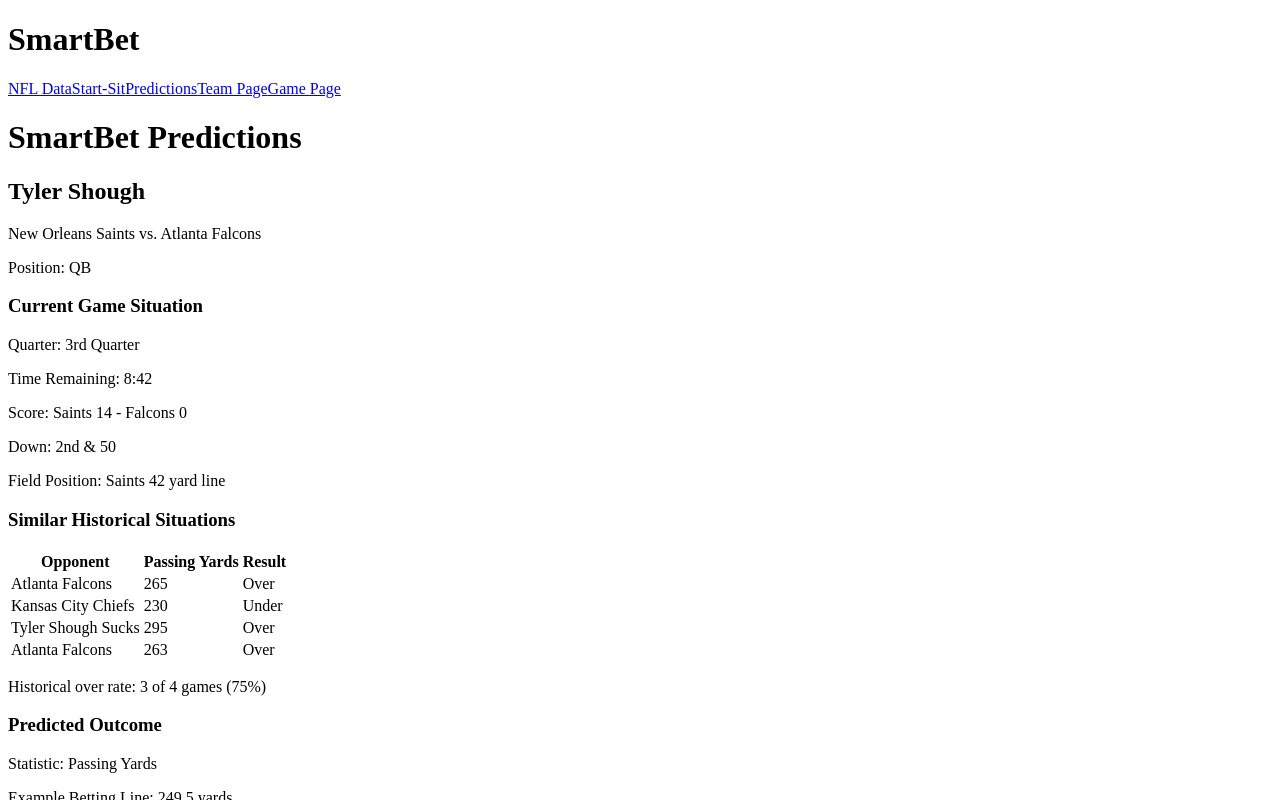
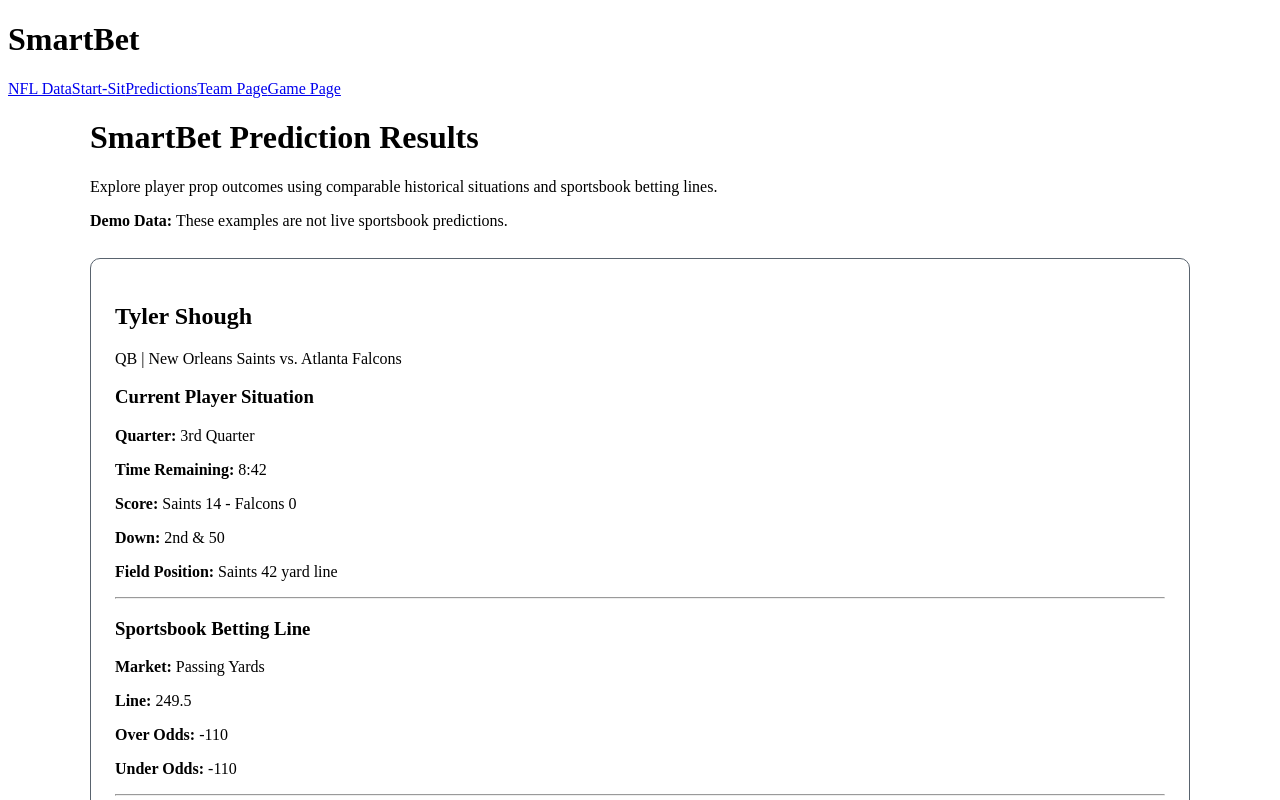
Before and after one commit to CSC-3380-Fall-2026/Team-3, a React (Vite) app in the folder frontend/: page / in a window 1280 px wide. Both pictures are taken after a click on the link "Predictions". Shown: the top 800 px of the page. Built offline with nearby package versions, Linux system fonts and the light colour scheme; no server answers.

Commit message:
Build prediction results interface with historical stats and implied odds

```diff
--- a/frontend/src/data/predictionmockdata.ts
+++ b/frontend/src/data/predictionmockdata.ts
@@ -14,13 +14,15 @@ export const mockPredictions = [
 
 statistic: "Passing Yards",
     bettingLine: 249.5,
+    overOdds: -110,
+    underOdds: -110,
     projectedValue: 275,
     predictedOutcome: "Over",
     estimatedProbability: 62,
     similarSituations: [
       { opponent: "Atlanta Falcons", yards: 265 },
       { opponent: "Kansas City Chiefs", yards: 230 },
-      { opponent: "Tyler Shough Sucks", yards: 295 },
+      { opponent: "Tampa Bay Buccaneers", yards: 295 },
       { opponent: "Atlanta Falcons", yards: 263 },
     ],
   },
@@ -40,6 +42,8 @@ statistic: "Passing Yards",
 
     statistic: "Rushing Yards",
     bettingLine: 84.5,
+    overOdds: -115,
+    underOdds: -105,
     projectedValue: 98,
     predictedOutcome: "Over",
     estimatedProbability: 58,
--- a/frontend/src/pages/predictionresultspage.tsx
+++ b/frontend/src/pages/predictionresultspage.tsx
@@ -1,67 +1,322 @@
+
 import { mockPredictions } from "../data/predictionmockdata";
+
+type HistoricalGame = {
+  opponent: string;
+  yards: number;
+};
+
+type Prediction = {
+  player: string;
+  team: string;
+  opponent: string;
+  position: string;
+  gameSituation: {
+    quarter: string;
+    timeRemaining: string;
+    score: string;
+    down: string;
+    fieldPosition: string;
+  };
+  statistic: string;
+  bettingLine: number;
+  projectedValue: number;
+  predictedOutcome: string;
+  estimatedProbability: number;
+  overOdds?: number;
+  underOdds?: number;
+  similarSituations: HistoricalGame[];
+};
+
+function impliedProbability(odds?: number): number | null {
+  if (
+    odds === undefined ||
+    !Number.isFinite(odds) ||
+    Math.abs(odds) < 100
+  ) {
+    return null;
+  }
+
+  if (odds < 0) {
+    return (Math.abs(odds) / (Math.abs(odds) + 100)) * 100;
+  }
+
+  return (100 / (odds + 100)) * 100;
+}
+
+function formatOdds(odds?: number): string {
+  if (odds === undefined) return "Unavailable";
+  return odds > 0 ? `+${odds}` : String(odds);
+}
+
 function PredictionResultsPage() {
+  const predictions: Prediction[] = mockPredictions;
+
   return (
-    <main>
-    <h1> SmartBet Predictions </h1>
-        {mockPredictions.map((prediction) => {
-        const gamesOver = prediction.similarSituations.filter(
+    <main style={{ maxWidth: "1100px", margin: "0 auto" }}>
+      <h1>SmartBet Prediction Results</h1>
+
+      <p>
+        Explore player prop outcomes using comparable historical
+        situations and sportsbook betting lines.
+      </p>
+
+      <p>
+        <strong>Demo Data:</strong> These examples are not live
+        sportsbook predictions.
+      </p>
+
+      {predictions.length === 0 && (
+        <p>No prediction results are available.</p>
+      )}
+
+      {predictions.map((prediction, predictionIndex) => {
+        const games = prediction.similarSituations;
+        const sampleSize = games.length;
+
+        const totalYards = games.reduce(
+          (sum, game) => sum + game.yards,
+          0
+        );
+
+        const historicalAverage =
+          sampleSize > 0 ? totalYards / sampleSize : null;
+
+        const gamesOver = games.filter(
           (game) => game.yards > prediction.bettingLine
         ).length;
 
-        const historicalOverRate = Math.round(
-          (gamesOver / prediction.similarSituations.length) * 100
+        const gamesUnder = games.filter(
+          (game) => game.yards < prediction.bettingLine
+        ).length;
+
+        const gamesPush = games.filter(
+          (game) => game.yards === prediction.bettingLine
+        ).length;
+
+        const decidedGames = gamesOver + gamesUnder;
+
+        const overRate =
+          decidedGames > 0
+            ? (gamesOver / decidedGames) * 100
+            : null;
+
+        const underRate =
+          decidedGames > 0
+            ? (gamesUnder / decidedGames) * 100
+            : null;
+
+        const overImplied = impliedProbability(
+          prediction.overOdds
+        );
+
+        const underImplied = impliedProbability(
+          prediction.underOdds
         );
 
         return (
-          <section key={prediction.player}>
+          <section
+            key={`${prediction.player}-${predictionIndex}`}
+            style={{
+              margin: "28px 0",
+              padding: "24px",
+              border: "1px solid #59636e",
+              borderRadius: "10px",
+            }}
+          >
+            <header>
               <h2>{prediction.player}</h2>
+
               <p>
-              {prediction.team} vs. {prediction.opponent}
+                {prediction.position} | {prediction.team} vs.{" "}
+                {prediction.opponent}
               </p>
-            <p>Position: {prediction.position}</p>
+            </header>
 
-            <h3>Current Game Situation</h3>
-            <p>Quarter: {prediction.gameSituation.quarter}</p>
-            <p>Time Remaining: {prediction.gameSituation.timeRemaining}</p>
-            <p>Score: {prediction.gameSituation.score}</p>
-            <p>Down: {prediction.gameSituation.down}</p>
-            <p>Field Position: {prediction.gameSituation.fieldPosition}</p>
+            <h3>Current Player Situation</h3>
 
-            <h3>Similar Historical Situations</h3>
+            <p>
+              <strong>Quarter:</strong>{" "}
+              {prediction.gameSituation.quarter}
+            </p>
+
+            <p>
+              <strong>Time Remaining:</strong>{" "}
+              {prediction.gameSituation.timeRemaining}
+            </p>
+
+            <p>
+              <strong>Score:</strong>{" "}
+              {prediction.gameSituation.score}
+            </p>
+
+            <p>
+              <strong>Down:</strong>{" "}
+              {prediction.gameSituation.down}
+            </p>
+
+            <p>
+              <strong>Field Position:</strong>{" "}
+              {prediction.gameSituation.fieldPosition}
+            </p>
+
+            <hr />
+
+            <h3>Sportsbook Betting Line</h3>
+
+            <p>
+              <strong>Market:</strong> {prediction.statistic}
+            </p>
+
+            <p>
+              <strong>Line:</strong> {prediction.bettingLine}
+            </p>
+
+            <p>
+              <strong>Over Odds:</strong>{" "}
+              {formatOdds(prediction.overOdds)}
+            </p>
+
+            <p>
+              <strong>Under Odds:</strong>{" "}
+              {formatOdds(prediction.underOdds)}
+            </p>
+
+            <hr />
+
+            <h3>Historical Comparison</h3>
+
+            <div
+              style={{
+                display: "grid",
+                gridTemplateColumns:
+                  "repeat(auto-fit, minmax(170px, 1fr))",
+                gap: "16px",
+                marginBottom: "20px",
+              }}
+            >
+              <div>
+                <h4>Comparable Games</h4>
+                <p>{sampleSize}</p>
+              </div>
+
+              <div>
+                <h4>Average Final Outcome</h4>
+                <p>
+                  {historicalAverage === null
+                    ? "No data"
+                    : historicalAverage.toFixed(1)}
+                </p>
+              </div>
+
+              <div>
+                <h4>Over Hit Rate</h4>
+                <p>
+                  {overRate === null
+                    ? "No data"
+                    : `${overRate.toFixed(1)}%`}
+                </p>
+              </div>
+
+              <div>
+                <h4>Under Hit Rate</h4>
+                <p>
+                  {underRate === null
+                    ? "No data"
+                    : `${underRate.toFixed(1)}%`}
+                </p>
+              </div>
+            </div>
+
+            <p>
+              Historical Results: {gamesOver} Over,{" "}
+              {gamesUnder} Under, {gamesPush} Push
+            </p>
+
+            <h4>Comparable Historical Games</h4>
+
+            {sampleSize === 0 ? (
+              <p>No comparable historical games available.</p>
+            ) : (
+              <div style={{ overflowX: "auto" }}>
                 <table>
                   <thead>
                     <tr>
                       <th>Opponent</th>
-                  <th>{prediction.statistic}</th>
+                      <th>Final {prediction.statistic}</th>
                       <th>Result</th>
                     </tr>
                   </thead>
+
                   <tbody>
-                {prediction.similarSituations.map((game, index) => (
+                    {games.map((game, index) => (
                       <tr key={`${game.opponent}-${index}`}>
                         <td>{game.opponent}</td>
                         <td>{game.yards}</td>
                         <td>
-                      {game.yards > prediction.bettingLine ? "Over" : "Under"}
+                          {game.yards > prediction.bettingLine
+                            ? "Over"
+                            : game.yards < prediction.bettingLine
+                            ? "Under"
+                            : "Push"}
                         </td>
                       </tr>
                     ))}
                   </tbody>
                 </table>
+              </div>
+            )}
+
+            <hr />
+
+            <h3>Sportsbook Implied Probability</h3>
 
             <p>
-              Historical over rate: {gamesOver} of{" "}
-              {prediction.similarSituations.length} games (
-              {historicalOverRate}%)
+              <strong>Over:</strong>{" "}
+              {overImplied === null
+                ? "Unavailable — sportsbook odds required"
+                : `${overImplied.toFixed(2)}%`}
             </p>
 
-            <h3>Predicted Outcome</h3>
-            <p>Statistic: {prediction.statistic}</p>
-            <p>Example Betting Line: {prediction.bettingLine} yards</p>
-            <p>Projected Value: {prediction.projectedValue} yards</p>
-            <p>Predicted Outcome: {prediction.predictedOutcome}</p>
             <p>
-              Estimated Probability: {prediction.estimatedProbability}%
+              <strong>Under:</strong>{" "}
+              {underImplied === null
+                ? "Unavailable — sportsbook odds required"
+                : `${underImplied.toFixed(2)}%`}
+            </p>
+
+            <p>
+              <small>
+                Implied probabilities are calculated from American
+                odds and include the sportsbook margin.
+              </small>
+            </p>
+
+            <hr />
+
+            <h3>Prediction Summary</h3>
+
+            <p>
+              <strong>Example Projected Value:</strong>{" "}
+              {prediction.projectedValue}
+            </p>
+
+            <p>
+              <strong>Example Predicted Outcome:</strong>{" "}
+              {prediction.predictedOutcome}
+            </p>
+
+            <p>
+              <strong>Example Estimated Probability:</strong>{" "}
+              {prediction.estimatedProbability}%
+            </p>
+
+            <p>
+              <small>
+                The example estimate is separate from the
+                sportsbook implied probability and historical
+                hit rate.
+              </small>
             </p>
           </section>
         );
@@ -69,4 +324,5 @@ function PredictionResultsPage() {
     </main>
   );
 }
+
 export default PredictionResultsPage;
```
Lines whose indentation alone changed are shown as unchanged.
